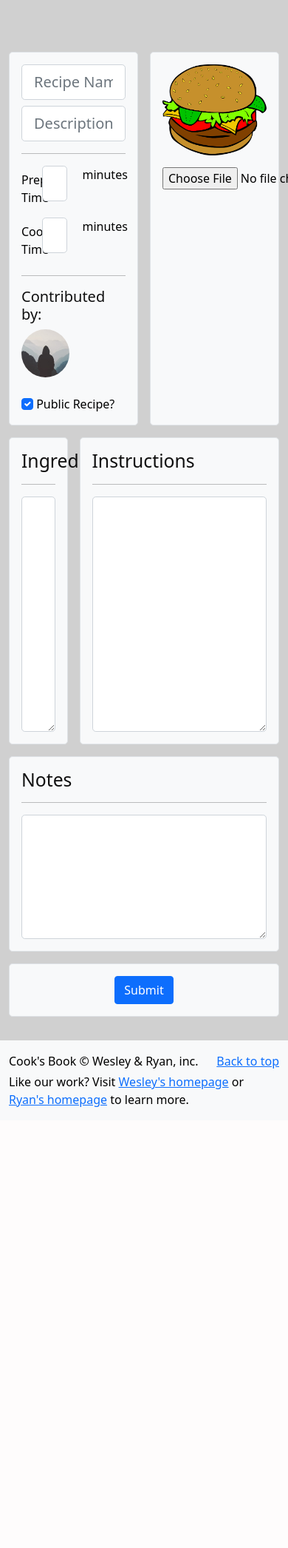
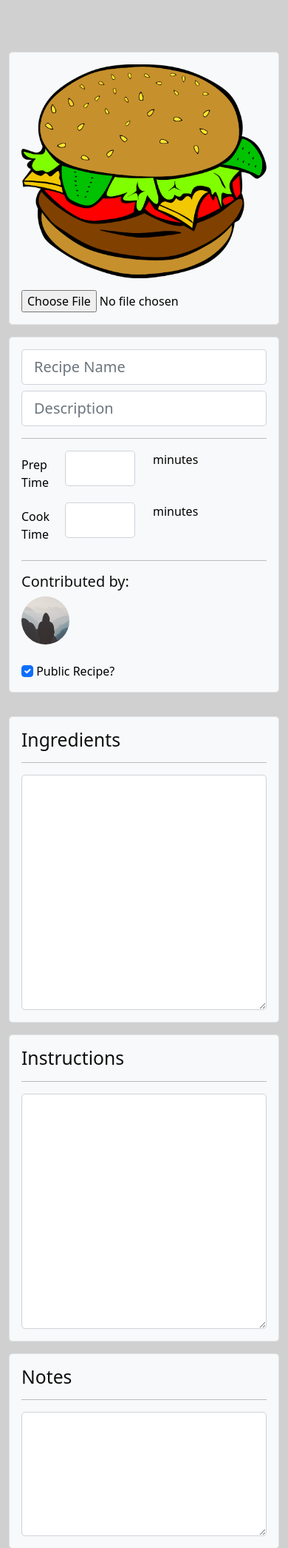
Before and after one commit to RyanWhipple/cookbook, a Flask app: page /recipe/new in a window 390 px wide; the page is wider, and only the part inside the window is pictured. Shown: the part 56-2148 px from the top of that part at 74% size. Before the commit the page ends 1552 px from the top of that part, so only its background shows below. Run offline with Flask 2, Linux system fonts and the light colour scheme; the visitor is signed in with stand-in values (Sample User, id 1); data comes from the database, SQL or seed files in the repository; some libraries are stand-ins or nearby versions.

Commit message:
updated responsive design

```diff
--- a/recipes2/templates/recipe_create_update.html
+++ b/recipes2/templates/recipe_create_update.html
@@ -10,9 +10,30 @@
         {{ form.hidden_tag() }}
         <fieldset class="form-group">
             <!-- First Row: Description and Image -->
-            <div class="row mb-3 gx-3 row-eq-height">
+            <div class="row mb-3 gx-3 row-eq-height flex-row-reverse">
+                <!-- Recipe Image -->
+                <div class="col-md-6 mb-3">
+                    <div class="border rounded-3 p-3 bg-light h-100">
+                        {% if recipe %}
+                            <img src="{{ url_for('static', filename='recipe_pics/' + recipe.image_file) }}" class="w-100" id="image">
+                        {% else %}
+                            <img src="{{ url_for('static', filename='recipe_pics/default_food.png') }}" class="w-100" id="image">
+                        {% endif %}
+
+                        <!-- Recipe Image -->
+                        <div class="form-group mt-3">
+                            <!-- {# form.picture.label(class="form-control-label") #}<br> -->
+                            {{ form.picture(class="form-control-file")}}
+                            {% if form.picture.errors %}
+                                {% for error in form.picture.errors %}
+                                    <span class="text-danger">{{ error }}</span><br>
+                                {% endfor %}
+                            {% endif %}
+                        </div>
+                    </div>
+                </div>
                 <!-- First Column: Metadata -->
-                <div class="col-6">
+                <div class="col-md-6 mb-3">
                     <div class="border rounded-3 p-3 bg-light h-100">
                         <!-- Recipe Name -->
                         <div class="form-group mb-2">
@@ -120,32 +141,11 @@
                         </label>
                     </div>
                 </div>
-                <!-- Recipe Image -->
-                <div class="col-6">
-                    <div class="border rounded-3 p-3 bg-light h-100">
-                        {% if recipe %}
-                            <img src="{{ url_for('static', filename='recipe_pics/' + recipe.image_file) }}" class="w-100" id="image">
-                        {% else %}
-                            <img src="{{ url_for('static', filename='recipe_pics/default_food.png') }}" class="w-100" id="image">
-                        {% endif %}
-
-                        <!-- Recipe Image -->
-                        <div class="form-group mt-3">
-                            <!-- {# form.picture.label(class="form-control-label") #}<br> -->
-                            {{ form.picture(class="form-control-file")}}
-                            {% if form.picture.errors %}
-                                {% for error in form.picture.errors %}
-                                    <span class="text-danger">{{ error }}</span><br>
-                                {% endfor %}
-                            {% endif %}
-                        </div>
-                    </div>
-                </div>
             </div>
             <!-- Second Row: Ingredients and Instructions -->
-            <div class="row mb-3 gx-3 row-eq-height">
+            <div class="row gx-3 row-eq-height">
                 <!-- Ingredients -->
-                <div class="col col-3">
+                <div class="col-md-4 mb-3">
                     <div class="border rounded-3 p-3 bg-light h-100">
                         <h2>Ingredients</h2>
                         <hr>
@@ -166,7 +166,7 @@
                     </div>
                 </div>
                 <!-- Instructions -->
-                <div class="col col-9">
+                <div class="col-md-8 mb-3">
                     <div class="border rounded-3 p-3 bg-light h-100">
                         <h2>Instructions</h2>
                         <hr>
--- a/recipes2/templates/recipe_read.html
+++ b/recipes2/templates/recipe_read.html
@@ -72,9 +72,9 @@
                 </div>
             </div>
             <!-- Second Row: Ingredients and Instructions -->
-        <div class="row mb-3 gx-3 row-eq-height flex-row">
+        <div class="row gx-3 row-eq-height flex-row">
             <!-- List of Ingredients -->
-            <div class="col col-md-3">
+            <div class="col-md-4 mb-3">
                 <div class="border rounded-3 p-3 bg-light h-100">
                     <h2>Ingredients</h2>
                     <hr>
@@ -82,7 +82,7 @@
                 </div>
             </div>
             <!-- Instructions -->
-            <div class="col col-md-9">
+            <div class="col-md-8 mb-3">
                 <div class="border rounded-3 p-3 bg-light h-100">
                     <h2>Instructions</h2>
                     <hr>
```
